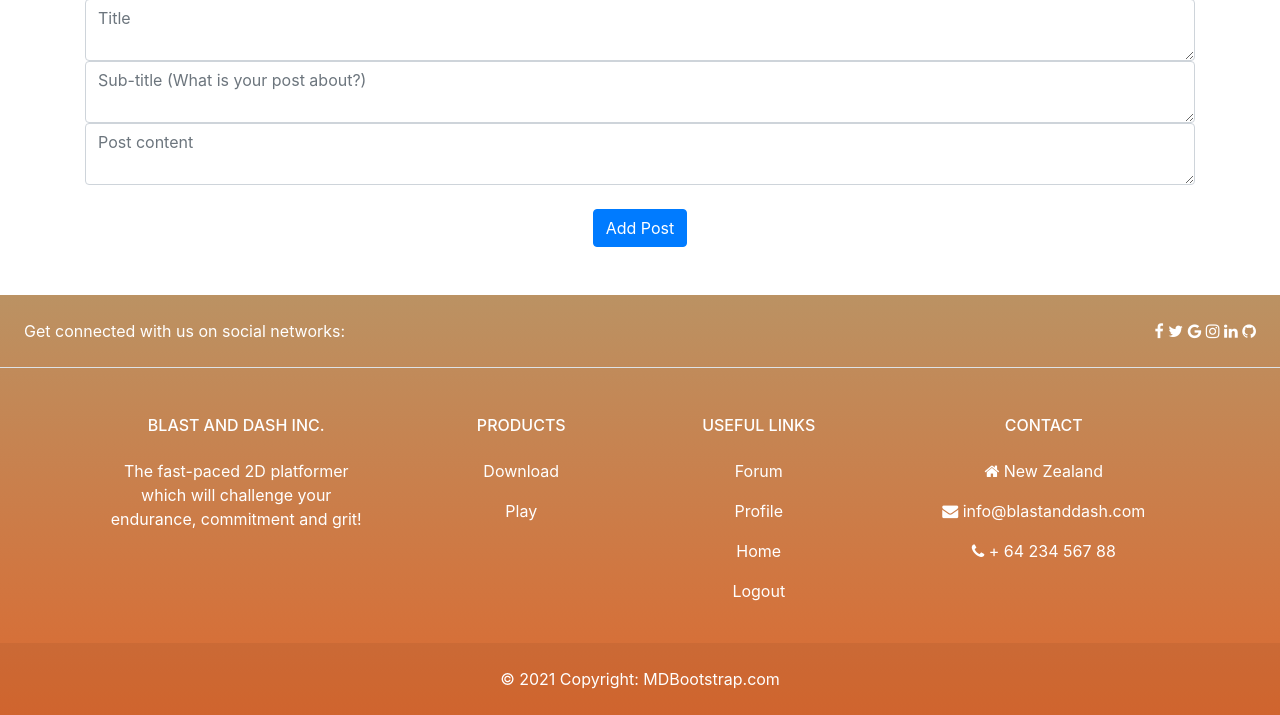
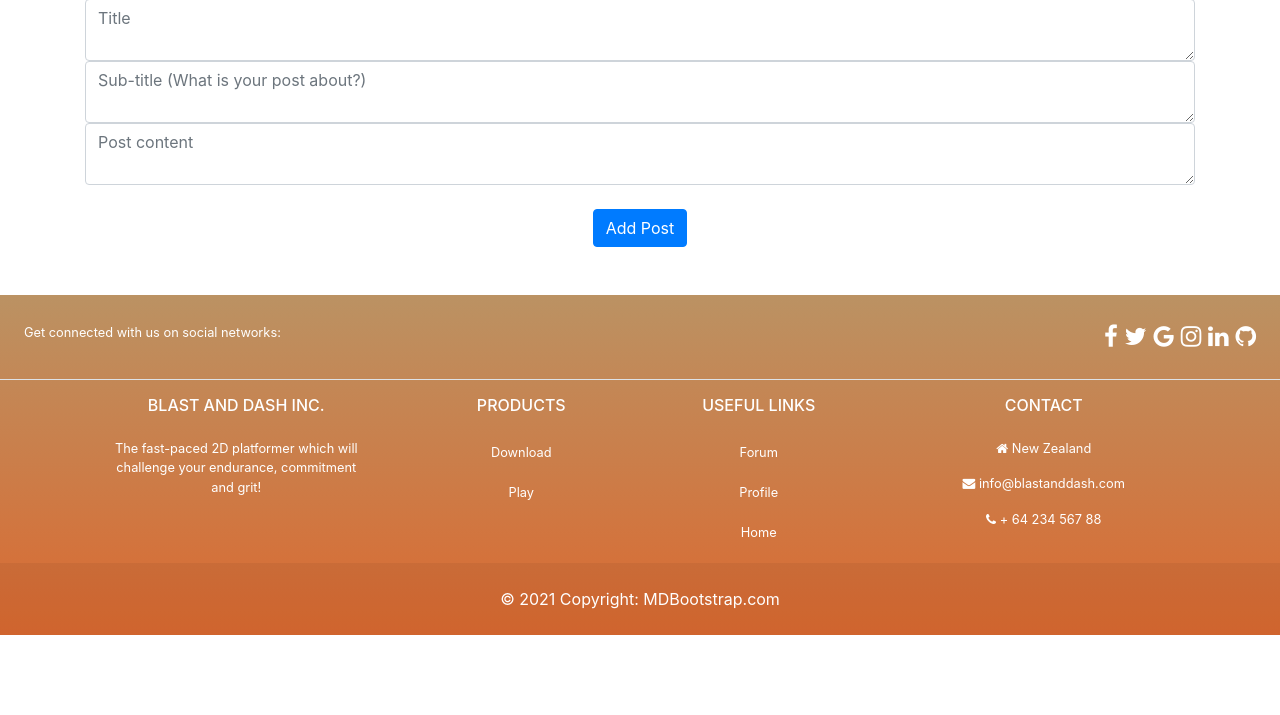
Before and after one commit to RyeGeorge/CS203-Investigative-Studio-1, a Flask app: page /forum in a window 1280 px wide. Shown: the part 307-1022 px from the top of the page. After the commit the page ends 942 px from the top, so only its background shows below. Run offline with Flask 3, Linux system fonts and the light colour scheme; the visitor is signed in with stand-in values (Sample User, id 1); data that the repository does not hold is empty; some libraries are stand-ins or nearby versions.

Commit message:
modified:   website/templates/base.html 	deleted:    your_database.db updated footer with text size etc.

```diff
--- a/website/templates/base.html
+++ b/website/templates/base.html
@@ -81,28 +81,28 @@
   <section class="d-flex justify-content-center justify-content-lg-between p-4 border-bottom">
     <!-- Left -->
     <div class="me-5 d-none d-lg-block">
-      <span>Get connected with us on social networks:</span>
+      <span style="font-size: 0.8em" >Get connected with us on social networks:</span>
     </div>
     <!-- Left -->
 
     <!-- Right -->
     <div>
-      <a href="http://www.facebook.com" class="me-4 text-reset">
+      <a href="http://www.facebook.com" class="me-10 text-reset" style="font-size: 1.5em">
         <i class="fa fa-facebook-f"></i>
       </a>
-      <a href="http://www.twitter.com" class="me-4 text-reset">
+      <a href="http://www.twitter.com" class="me-10 text-reset" style="font-size: 1.5em">
         <i class="fa fa-twitter"></i>
       </a>
-      <a href="http://www.google.com" class="me-4 text-reset">
+      <a href="http://www.google.com" class="me-10 text-reset" style="font-size: 1.5em">
         <i class="fa fa-google"></i>
       </a>
-      <a href="http://www.instagram.com" class="me-4 text-reset">
+      <a href="http://www.instagram.com" class="me-10 text-reset" style="font-size: 1.5em">
         <i class="fa fa-instagram"></i>
       </a>
-      <a href="http://www.linkedin.com" class="me-4 text-reset">
+      <a href="http://www.linkedin.com" class="me-10 text-reset" style="font-size: 1.5em">
         <i class="fa fa-linkedin"></i>
       </a>
-      <a href="http://www.github.com" class="me-4 text-reset">
+      <a href="http://www.github.com" class="me-10 text-reset" style="font-size: 1.5em">
         <i class="fa fa-github"></i>
       </a>
     </div>
@@ -112,53 +112,50 @@
 
   <!-- Section: Links  -->
   <section class="">
-    <div class="container text-center text-md-start mt-5">
+    <div class="container text-center text-md-start mt-1">
       <!-- Grid row -->
       <div class="row mt-3">
         <!-- Grid column -->
-        <div class="col-md-3 col-lg-4 col-xl-3 mx-auto mb-4">
+        <div class="col-md-3 col-lg-4 col-xl-3 mx-auto mb-1">
           <!-- Content -->
           <h6 class="text-uppercase fw-bold mb-4">
             <i class="fas fa-gem me-3"></i>Blast and Dash inc.
           </h6>
-          <p>
+          <p style="font-size: 0.8em">
             The fast-paced 2D platformer which will challenge your endurance, commitment and grit!
           </p>
         </div>
         <!-- Grid column -->
 
         <!-- Grid column -->
-        <div class="col-md-2 col-lg-2 col-xl-2 mx-auto mb-4">
+        <div class="col-md-2 col-lg-2 col-xl-2 mx-auto mb-1">
           <!-- Links -->
           <h6 class="text-uppercase fw-bold mb-4">
             Products
           </h6>
           <p>
-            <a href="/download" class="text-reset">Download</a>
+            <a href="/download" class="text-reset" style="font-size: 0.8em">Download</a>
           </p>
           <p>
-            <a href="/game" class="text-reset">Play</a>
+            <a href="/game" class="text-reset" style="font-size: 0.8em">Play</a>
           </p>
         </div>
         <!-- Grid column -->
 
         <!-- Grid column -->
-        <div class="col-md-3 col-lg-2 col-xl-2 mx-auto mb-4">
+        <div class="col-md-3 col-lg-2 col-xl-2 mx-auto mb-1">
           <!-- Links -->
           <h6 class="text-uppercase fw-bold mb-4">
             Useful links
           </h6>
           <p>
-            <a href="/forum" class="text-reset">Forum</a>
+            <a href="/forum" class="text-reset" style="font-size: 0.8em">Forum</a>
           </p>
           <p>
-            <a href="/profile" class="text-reset">Profile</a>
+            <a href="/profile" class="text-reset" style="font-size: 0.8em">Profile</a>
           </p>
           <p>
-            <a href="/" class="text-reset">Home</a>
-          </p>
-          <p>
-            <a href="/logout" class="text-reset">Logout</a>
+            <a href="/" class="text-reset" style="font-size: 0.8em">Home</a>
           </p>
         </div>
         <!-- Grid column -->
@@ -167,12 +164,12 @@
         <div class="col-md-4 col-lg-3 col-xl-3 mx-auto mb-md-0 mb-4">
           <!-- Links -->
           <h6 class="text-uppercase fw-bold mb-4">Contact</h6>
-          <p><i class="fa fa-home me-3"></i> New Zealand</p>
-          <p>
+          <p style="font-size: 0.8em"><i class="fa fa-home me-3"></i> New Zealand</p>
+          <p style="font-size: 0.8em">
             <i class="fa fa-envelope me-3"></i>
             info@blastanddash.com
           </p>
-          <p><i class="fa fa-phone me-3"></i> + 64 234 567 88</p>
+          <p style="font-size: 0.8em"><i class="fa fa-phone me-3"></i> + 64 234 567 88</p>
         </div>
         <!-- Grid column -->
       </div>
```
Also changed, not shown: your_database.db (deleted).
